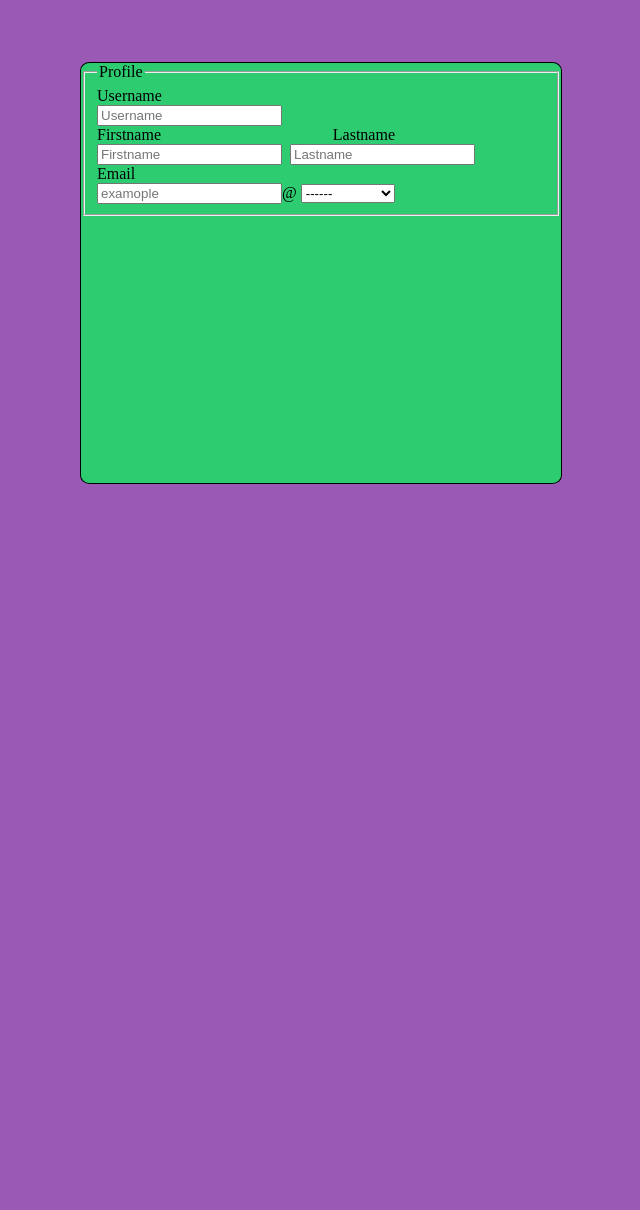
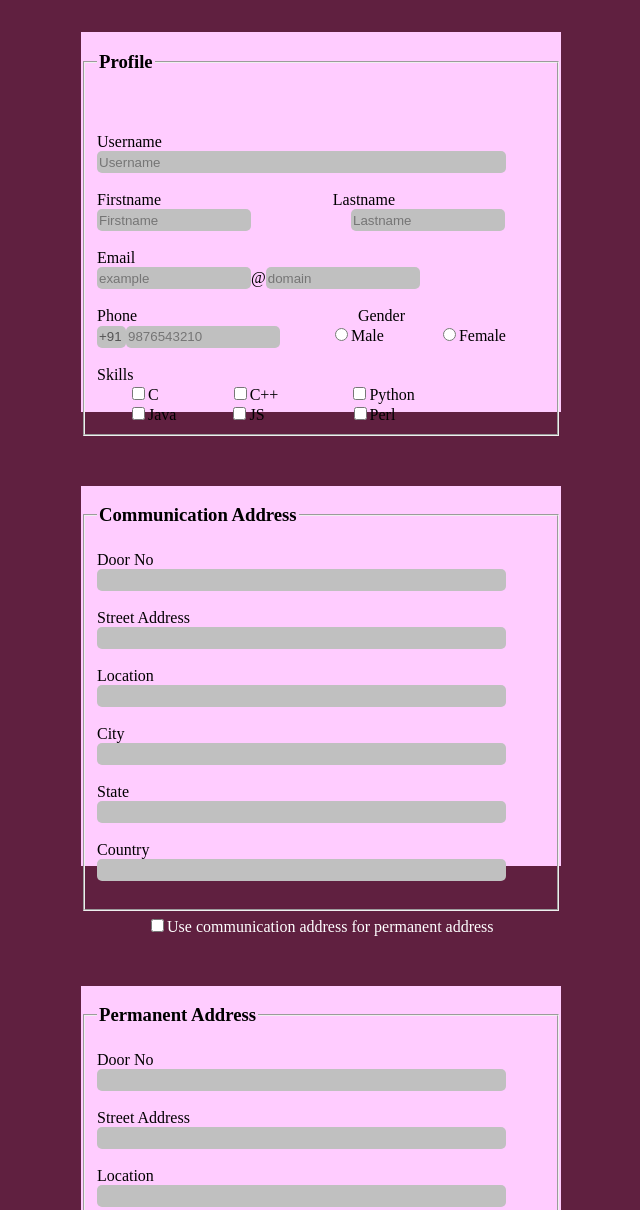
Before and after one commit to davidgabriel07/core2020, a plain HTML site: page index.html in a window 1280 px wide. Shown: the part 520-1730 px from the top of the page, without its empty margins (319-959 px from the left). Before the commit the page ends 1012 px from the top, so only its background shows below. Drawn offline with Linux system fonts and the light colour scheme.

Commit message:
portfolio

```diff
--- a/index.html
+++ b/index.html
@@ -3,19 +3,25 @@
 <head>
 	<title>Portfolio</title>
 	<style>
-	.profile-container,.profile {
+	.profile-container{
 	width: 480px;
 	height:420px;
 	border: 1px solid black;
 	margin: 80px auto 0 auto;
 	border-radius: 2%;
-	background: #2ecc71;
+	background:#ffb3ff;
+	}
+	body{
+		background: #602040;
+	}
+	.profile-links{
+		background: silver;
 	}
 	.back{
-		background: #9b59b6;
+		background: ;
 	}
 	.profile-back{
-		background: transparent url('Desert.jpg') no-repeat;
+		background: transparent url('back1.jpg') no-repeat;
 		background-size: cover;
 		width: 480px;
 		height: 200px;
@@ -33,6 +39,7 @@
 		position: absolute;
 		background: transparent url('Hydrangeas.jpg') no-repeat;
 		background-size: cover;
+		border: 4px solid white;
 		border-radius: 50%;
 	}
 	li{
@@ -40,6 +47,56 @@
 		padding-left: 25px;
 		padding-right: 25px;
 		display: inline-block;
+	}
+	.check{
+		margin-left:35px;
+	}
+	.check1{
+		margin-left: 75px;
+	}
+	.check2{
+		margin-left: 57px;
+	}
+	.check3{
+		margin-left: 75px;
+	}
+	.check4{
+		margin-left: 89px;
+	}
+	#small{
+		width: 25px;
+	}
+	input[type=radio]{
+		margin-left:55px;
+	}
+	.profile,.add{
+		width: 480px;
+		height: 380px;
+		margin: 50px auto 0 auto;
+		background:#ffccff;
+	}
+	.box{
+		margin: 50px auto 0 auto;
+	}
+	.full{
+		width: 405px;
+		border:none;
+		height: 20px;
+		border-radius: 5px;
+		background:silver;
+	}
+	.half{
+		width:150px;
+		border: none;
+		height: 20px;
+		border-radius: 5px;
+		background: silver;
+	}
+	.rad{
+		background: #27ae60;
+	}
+	.box{
+		color:white;
 	}
 	</style>
 </head>
@@ -66,23 +123,69 @@
 <div class="profile">
 	<form>
 		<fieldset>
-			<legend>Profile</legend>
+				<br><br>
+			<legend><h3>Profile</h3></legend>
 			<label>Username</label><br>
-			<input type="text" name="user" placeholder="Username" id="user"><br>
-			<label>Firstname</label><label style="float: right;margin-right: 150px;">Lastname</label><br>
-			<input type="text" name="fname" id="fname" placeholder="Firstname">
-			<input style="float: right;margin-right: 70px;" type="text" name="lname" id="lname" placeholder="Lastname"><br>
-			<label>Email</label><br>
-			<input type="text" name="mail" placeholder="examople">@
-			<select>
-				<option>------</option>
-				<option>gmail.com</option>
-				<option>yahoo.com</option>
-				<option>outlook.com</option>
-				<option>hotmail.com</option>
-			</select>
-
+			<input type="text" class="full" name="user" placeholder="Username" id="user"><br>
+			<br><label>Firstname</label><label style="float: right;margin-right: 150px;">Lastname</label><br>
+			<input class="half" type="text" name="fname" id="fname" placeholder="Firstname">
+			<input style="float: right;margin-right: 40px;" class="half" type="text" name="lname" id="lname" placeholder="Lastname"><br>
+			<br><label>Email</label><br>
+			<input type="text" class="half" name="mail" placeholder="example">@<input class="half" list="mail" name="mail" placeholder="domain">
+			<datalist id="mail">
+				<option value="gmail.com">
+				<option value="yahoo.com">
+				<option value="outlook.com">
+				<option value="hotmail.com">
+				<option value="redmail.com">
+				<option value="rediff.com">
+				<option value="karpagam.com">
+			</datalist><br>
+			<br><label for="Phone No">Phone</label><label for="gender" style="float:right;margin-right:140px;">Gender</label><br>
+			<input class="half" type="text" id="small" value="+91" disabled><input class="half" type="text" name="phone" maxlength="10"  placeholder="9876543210"><input class="rad" type="radio" name="gender">Male <input class="rad" type="radio" name="gender">Female<br>
+			<br><label for="skills">Skills</label><br>
+				<input class="check" type="checkbox">C<input class="check1" type="checkbox">C++<input class="check3" type="checkbox">Python<br>
+				<input class="check" type="checkbox">Java<input class="check2" type="checkbox">JS<input class="check4" type="checkbox">Perl
 		</fieldset>
+		<div class="add">
+			<form>
+				<fieldset>
+					<legend><h3>Communication Address</h3></legend>
+					<label>Door No</label><br>
+					<input class="full" type="text" name="address"><br><br>
+					<label>Street Address</label><br>
+					<input class="full" type="text" name="street"><br><br>
+					<label>Location</label><br>
+					<input class="full" type="text" name="location"><br><br>
+					<label>City</label><br>
+					<input class="full" type="text" name="city"><br><br>
+					<label>State</label><br>
+					<input class="full" type="text" name="state"><br><br>
+					<label>Country</label><br>
+					<input class="full" type="text" name="country"><br><br>
+				</fieldset>
+			</form>
+		</div>
+		<div class="box"><input type="checkbox" name="check1" style="margin-left:70px;">Use communication address for permanent address</div>
+		<div class="add">
+				<form>
+					<fieldset>
+						<legend><h3>Permanent Address</h3></legend>
+						<label>Door No</label><br>
+						<input class="full" type="text" name="address"><br><br>
+						<label>Street Address</label><br>
+						<input class="full" type="text" name="street"><br><br>
+						<label>Location</label><br>
+						<input class="full" type="text" name="location"><br><br>
+						<label>City</label><br>
+						<input class="full" type="text" name="city"><br><br>
+						<label>State</label><br>
+						<input class="full" type="text" name="state"><br><br>
+						<label>Country</label><br>
+						<input class="full" type="text" name="country"><br><br>
+					</fieldset>
+				</form>
+			</div>
 	</form>
 </div>
 </body>
```
Also changed, not shown: Hydrangeas.jpg, back.jpg, back1.jpg (added), beach.jpg, beach1.jpg (added).
